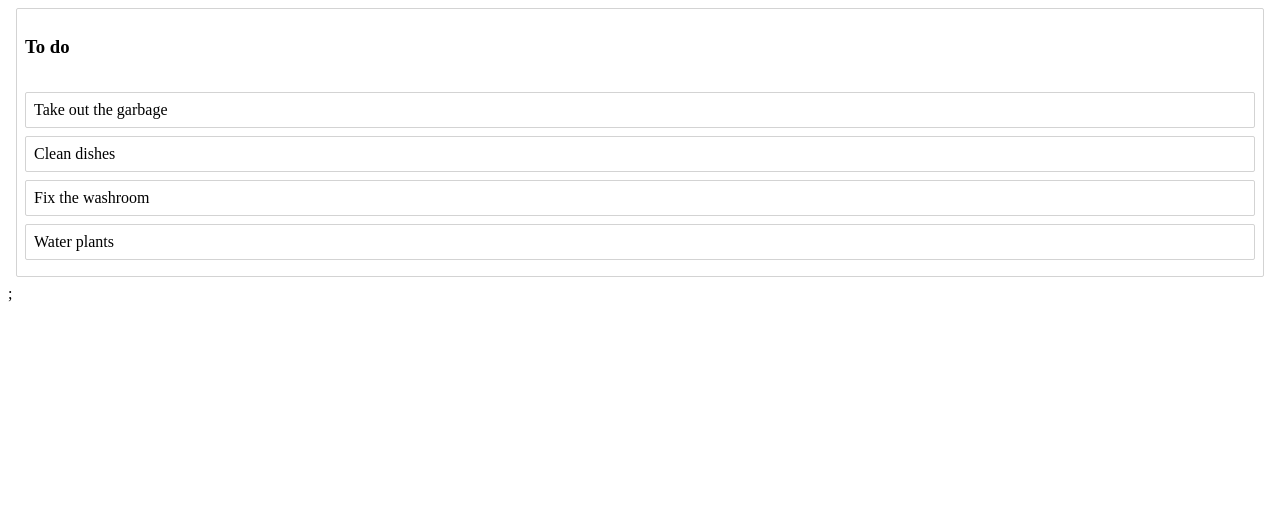
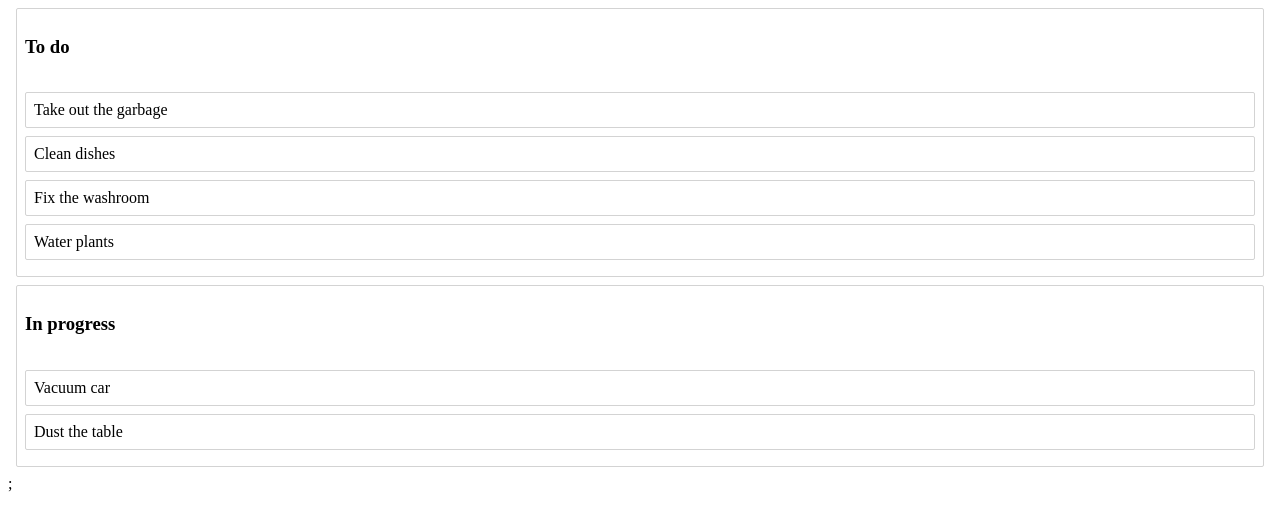
Before and after one commit to Zerg00s/dnd-dashboard, a React (Create React App) app: page / in a window 1280 px wide. Shown: the top 530 px of the page. Built offline with nearby package versions, Linux system fonts and the light colour scheme.

Commit message:
multiple columns

```diff
--- a/src/index.tsx
+++ b/src/index.tsx
@@ -10,7 +10,7 @@ class App extends React.Component {
 
     onDragEnd = (result: DropResult) => {
         const { destination, source, draggableId } = result;
-        console.log(result);
+
         if (!destination) {
             return;
         }
@@ -22,20 +22,29 @@ class App extends React.Component {
             return;
         }
 
-        const column = (this.state.columns as any)[source.droppableId];
-        const newTaskIds = Array.from(column.taskIds);
-        newTaskIds.splice(source.index, 1);
-        newTaskIds.splice(destination.index, 0, draggableId);
+        console.log(result);
+        const sourceColumn = (this.state.columns as any)[source.droppableId];
+        const destinationColumn = (this.state.columns as any)[destination.droppableId];
 
-        const newColumn = { ...column, taskIds: newTaskIds, };
+        const newSourceTaskIds = Array.from(sourceColumn.taskIds);
+        newSourceTaskIds.splice(source.index, 1);
+
+        const newDestinationTaskIds = Array.from(destinationColumn.taskIds);
+        newDestinationTaskIds.splice(destination.index, 0, draggableId);
+
+        const newSourceColumn = { ...sourceColumn, taskIds: newSourceTaskIds, };
+        const newDestinationColumn = { ...destinationColumn, taskIds: newDestinationTaskIds, };
 
         const newState = {
             ...this.state,
             columns: {
                 ...this.state.columns, // spread is not important if we only have 1 column, but it's a good practice
-                [newColumn.id]: newColumn, // override the column
+                [newSourceColumn.id]: newSourceColumn, // override the column
+                [newDestinationColumn.id]: newDestinationColumn, // override the column
             },
         };
+
+        console.log(newState);
 
         this.setState(newState);
     }
--- a/src/initial-data.ts
+++ b/src/initial-data.ts
@@ -4,15 +4,22 @@ const initialData = {
         'task-2':{ id:'task-2', content:'Clean dishes'},
         'task-3':{ id:'task-3', content:'Fix the washroom'},
         'task-4':{ id:'task-4', content:'Water plants'},
+        'task-5':{ id:'task-5', content:'Vacuum car'},
+        'task-6':{ id:'task-6', content:'Dust the table'},
     },
     columns:{
         'column-1': {
             id:'column-1',
             title:'To do',
             taskIds: ['task-1', 'task-2', 'task-3','task-4']
+        },
+        'column-2': {
+            id:'column-2',
+            title:'In progress',
+            taskIds: ['task-5', 'task-6']
         }
     },
-    columnOrder: ['column-1'],
+    columnOrder: ['column-1','column-2'],
 };
 
 
```
